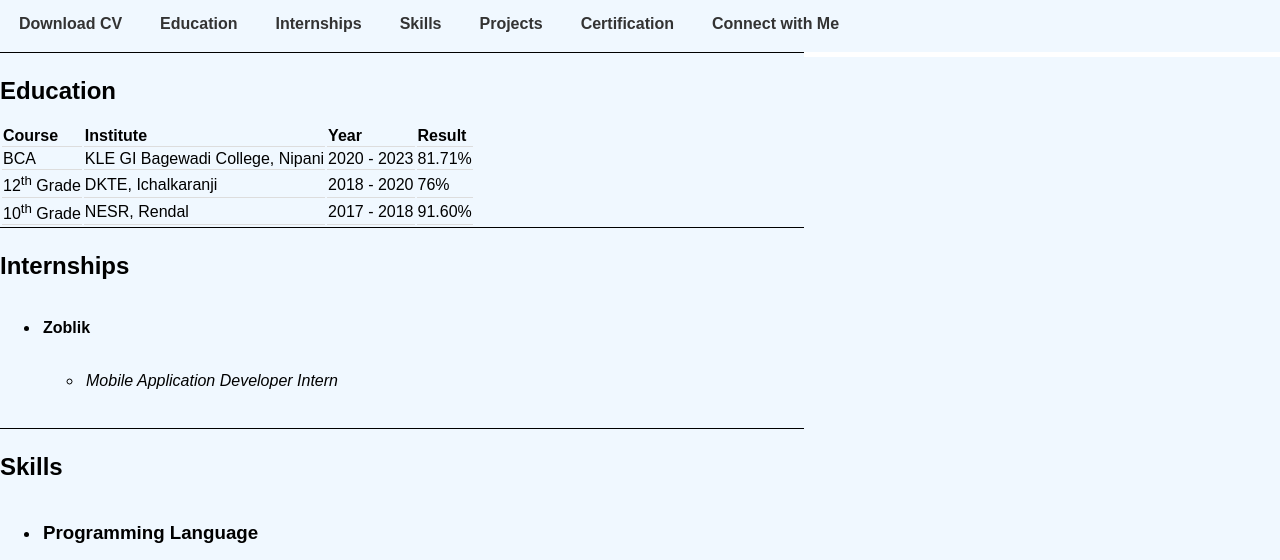
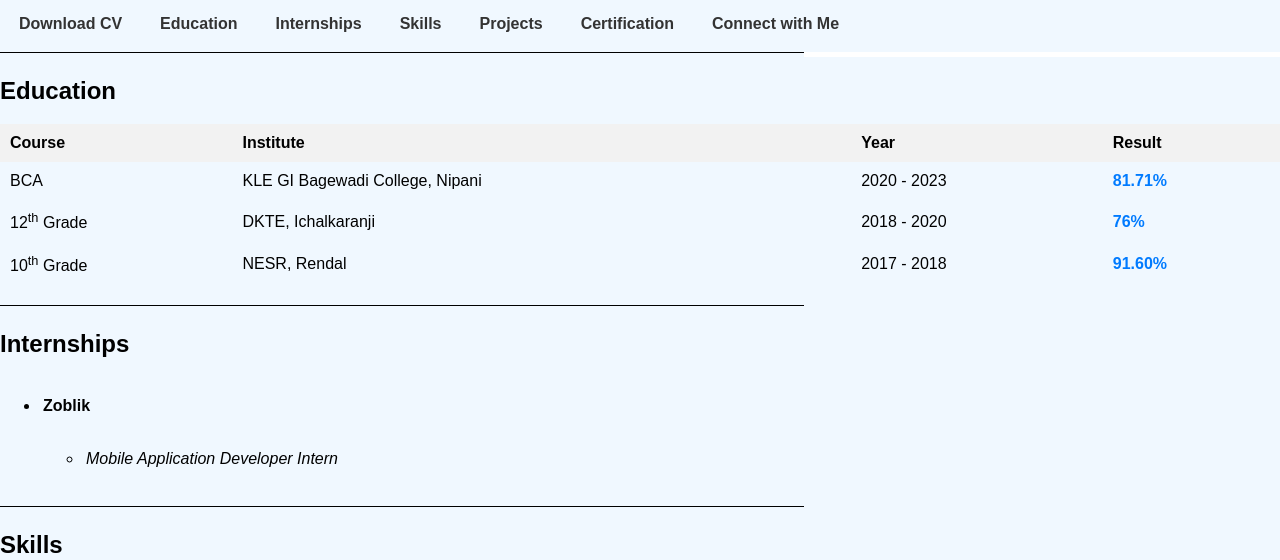
Before and after one commit to suraj-khot-19/Sim-Portfolio, a plain HTML site: page index.html in a window 1280 px wide. Shown: the part 166-726 px from the top of the page. Drawn offline with Linux system fonts and the light colour scheme.

Commit message:
Update style.css

```diff
--- a/style.css
+++ b/style.css
@@ -70,19 +70,43 @@ nav ul li {
     color: #007bff;
 }
 
-.table-hover table {
-    border-collapse: collapse;
-    padding: 5px 8px;
+
+/* Style for the education table */
+.table-hover {
+  width: 100%;
+  border-collapse: collapse;
 }
 
-th,
-td {
-    text-align: left;
-    border-bottom: 1px solid #ddd;
+/* Style for table headers */
+.table-hover th {
+  background-color: #f2f2f2;
+  padding: 10px;
+  text-align: left;
 }
 
-.table-hover tr:hover {
-    background-color: #b693934b;
+/* Style for table data */
+.table-hover td {
+  padding: 10px;
+}
+
+/* Style for alternating row colors */
+.table-hover tr:nth-child(even) {
+  background-color: #f9f9f9;
+}
+
+/* Style for superscript in course names */
+.table-hover td sup {
+  font-size: 80%;
+}
+
+/* Style for result cells */
+.table-hover td:last-child {
+  color: #007bff;
+  font-weight: bold;
+}
+
+.empty-space {
+  height: 20px; /* Adjust the height as needed */
 }
 
 a {
```
